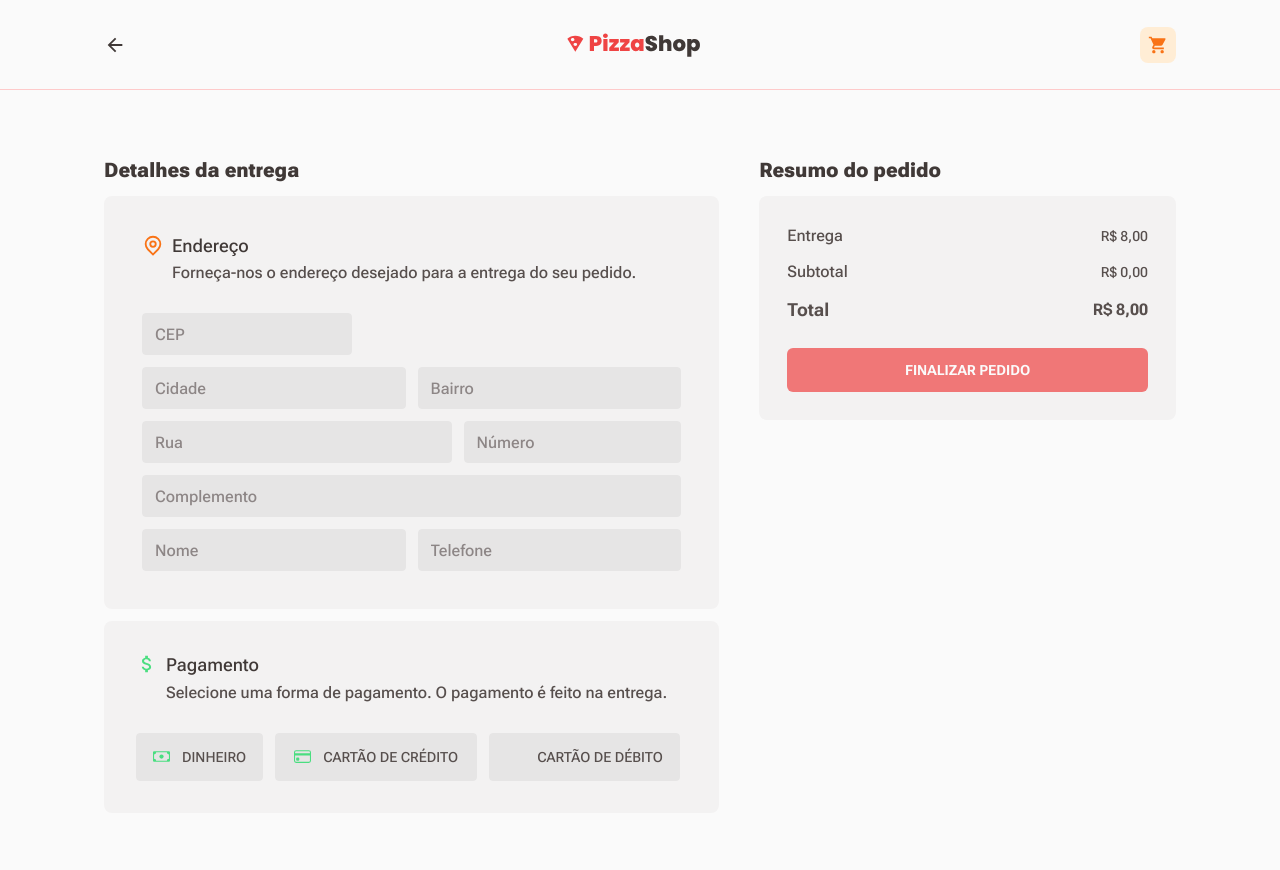
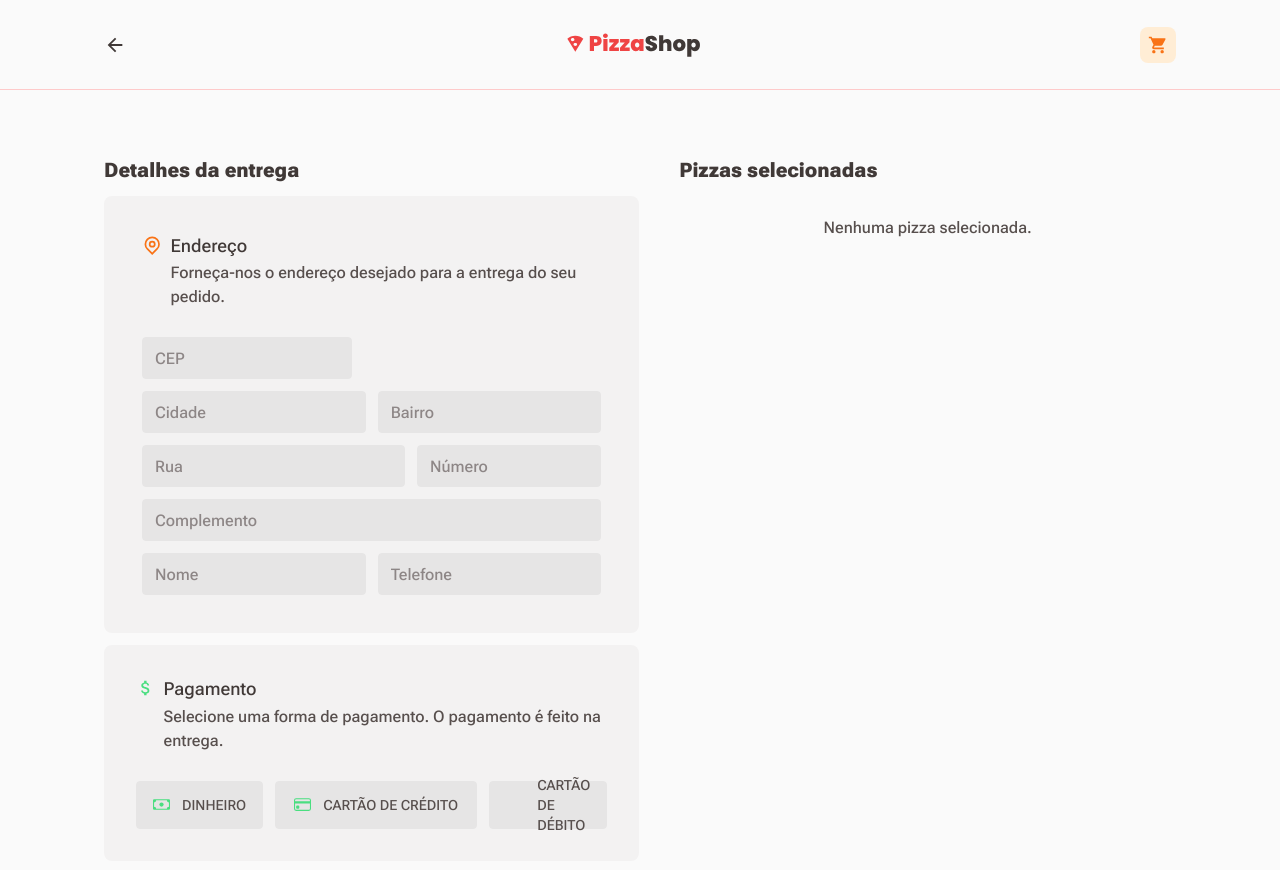
Before and after one commit to duardodev/pizzashop, a Next.js app: page /checkout in a window 1280 px wide. Shown: the top 870 px of the page. Built offline with nearby package versions, Linux system fonts and the light colour scheme; some icons are missing; what tailwindcss-radix would draw is missing.

Commit message:
feat: add verification and change the style

```diff
--- a/src/components/SelectedPizzas.tsx
+++ b/src/components/SelectedPizzas.tsx
@@ -2,42 +2,38 @@
 
 import { useCart } from '@/hooks/useCart';
 import { SelectedPizza } from './SelectedPizza';
-import Modal from './Modal';
-
-import { ImSpinner8 } from 'react-icons/im';
+import Link from 'next/link';
 
 const deliveryPrice = 8;
 
-interface SelectedPizzasProps {
-  modalIsVisible: boolean;
-  isLoading: boolean;
-}
-
-export function SelectedPizzas({ modalIsVisible, isLoading }: SelectedPizzasProps) {
+export function SelectedPizzas() {
   const { cartItems, cartItemsTotal, cartQuantity } = useCart();
   const cartTotal = deliveryPrice + cartItemsTotal;
 
   const formattedDeliveryPrice = deliveryPrice.toLocaleString('pt-BR', {
-    minimumFractionDigits: 2
+    minimumFractionDigits: 2,
   });
 
   const formattedItemsTotal = cartItemsTotal.toLocaleString('pt-BR', {
-    minimumFractionDigits: 2
+    minimumFractionDigits: 2,
   });
 
   const formattedCartTotal = cartTotal.toLocaleString('pt-BR', {
-    minimumFractionDigits: 2
+    minimumFractionDigits: 2,
   });
 
   return (
-    <div className="w-[620px] lg:w-[420px] flex flex-col items-start gap-3">
-      <h1 className="text-title text-xl font-extrabold">Resumo do pedido</h1>
+    <div className="w-full h-full flex flex-col justify-between gap-10">
+      <div className="flex flex-col gap-8">
+        <h1 className="text-title text-xl font-extrabold">Pizzas selecionadas</h1>
 
-      <div className="w-full bg-card rounded-lg mx-auto p-7 flex flex-col gap-6">
+        {cartQuantity >= 1 ? (
+          <>
+            <div className="max-h-[380px] overflow-y-auto space-y-8">
               {cartItems.map(item => {
                 return <SelectedPizza key={item.slug} pizza={item} />;
               })}
-
+            </div>
             <div className="flex flex-col gap-3">
               <div className="flex items-center justify-between">
                 <p>Entrega</p>
@@ -54,27 +50,20 @@ export function SelectedPizzas({ modalIsVisible, isLoading }: SelectedPizzasProp
                 <p className="font-bold">R$ {formattedCartTotal}</p>
               </div>
             </div>
+          </>
+        ) : (
+          <p className="text-center">Nenhuma pizza selecionada.</p>
+        )}
+      </div>
 
-        {isLoading ? (
-          <button
-            type="submit"
-            disabled={cartQuantity <= 0}
-            className="h-11 bg-red text-white text-sm font-bold uppercase rounded-md py-3 px-2 flex items-center justify-center enabled:hover:bg-red-dark transition-colors duration-300 disabled:opacity-70 disabled:cursor-not-allowed"
+      {cartQuantity >= 1 && (
+        <Link
+          href="/checkout"
+          className="h-11 bg-red text-white text-sm font-bold uppercase rounded-md py-3 px-2 flex items-center justify-center hover:bg-red-dark transition-colors duration-300 disabled:opacity-70 disabled:cursor-not-allowed"
         >
-            <ImSpinner8 size={18} className="animate-spin" />
-          </button>
-        ) : (
-          <button
-            type="submit"
-            disabled={cartQuantity <= 0}
-            className="h-11 bg-red text-white text-sm font-bold uppercase rounded-md py-3 px-2 enabled:hover:bg-red-dark transition-colors duration-300 disabled:opacity-70 disabled:cursor-not-allowed"
-          >
-            Finalizar pedido
-          </button>
+          Confirmar perdido
+        </Link>
       )}
-
-        {modalIsVisible ? <Modal /> : ''}
-      </div>
     </div>
   );
 }
```
Lines whose indentation alone changed are shown as unchanged.
